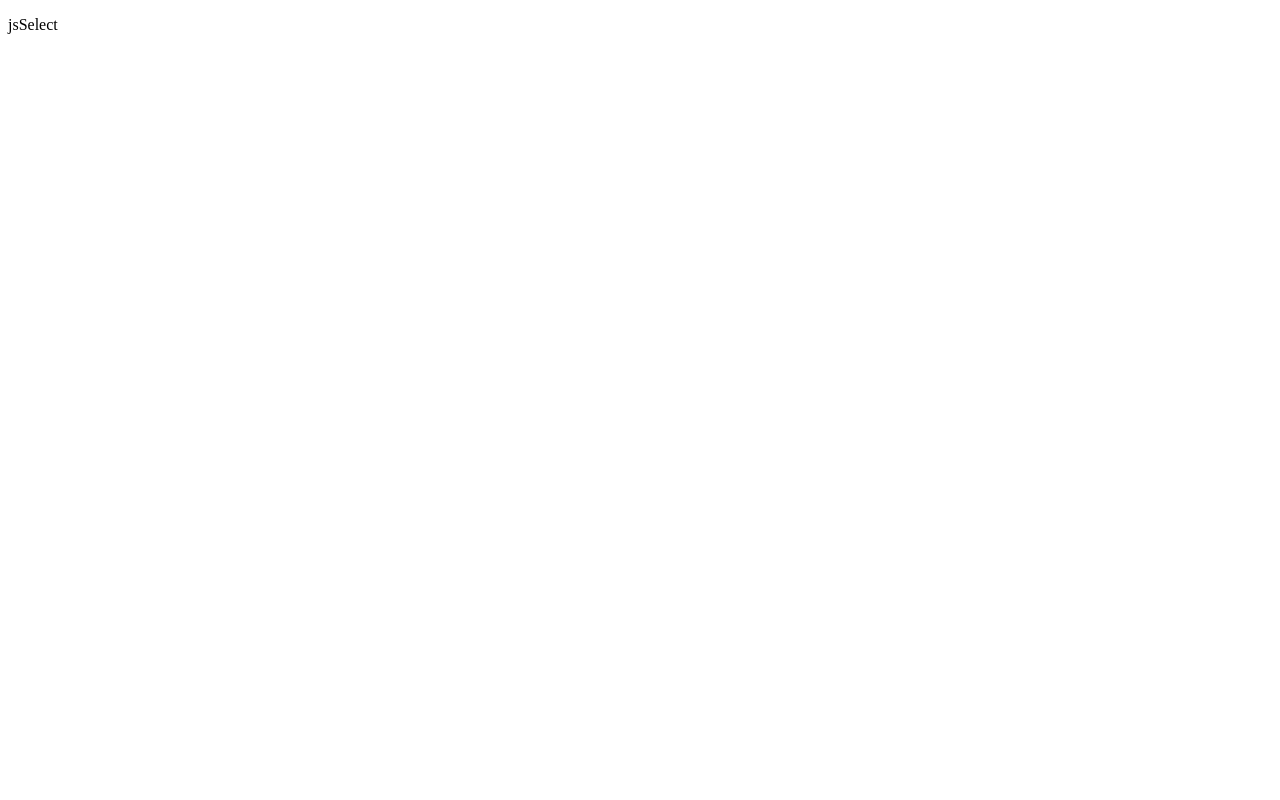
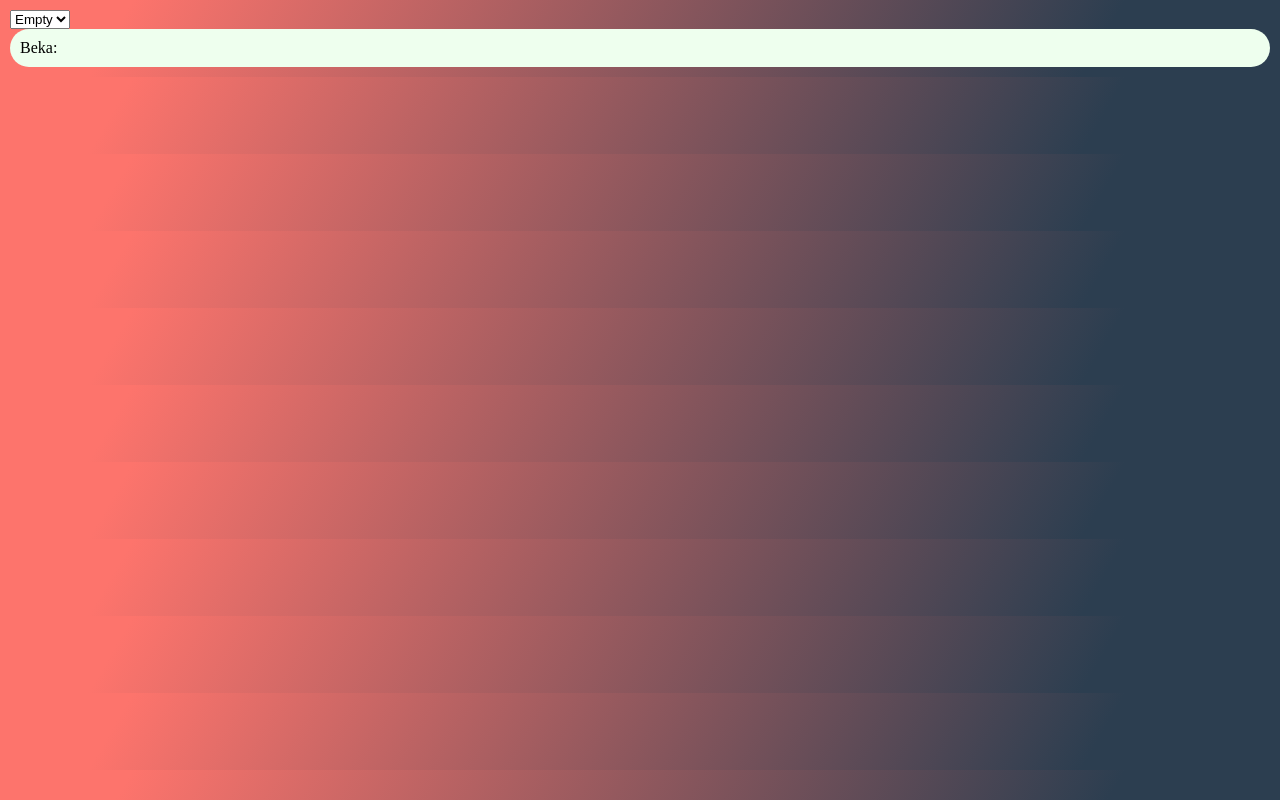
Before and after one commit to szgolebiewski256/jsSelect, a plain HTML site: page index.html in a window 1280 px wide. Drawn offline with nearby package versions, Linux system fonts and the light colour scheme.

Commit message:
defoult option

```diff
--- /dev/null
+++ b/assets/js/jsSelect.js
@@ -0,0 +1,49 @@
+(function($){
+    $.fn.jsSelect = function(config) {
+        const options = $.extend({
+            firstOptionVisible: false, //pierwsza opcja widoczna
+            textSelect: 'default', //text w select
+            responsive: {
+                mode: true,
+                width: 'auto',
+            },
+            style: {
+                background: 'default',
+                color: 'default',
+                fontSize: 'default'
+            }
+        }, config);
+
+        return this.each(function() {
+            const $this = $(this);
+            const numberOfOptions = $(this).children('option').length;
+            let textSelect = (options.textSelect != 'default') ? options.textSelect : '';
+
+            $this.after('<div class="select-container"></div>');
+            const selectContainer = $this.nextUntil();
+
+            selectContainer.each(function (){
+                let $thisCon = $(this);
+                $thisCon.append(`
+                    <div class="select-selected">
+                        <span class="textSelect">${textSelect}</span>
+                        <span class="select-selected-item bold"></span>
+                    </div>
+                    <div class="select-item-container"></div>
+                `);
+            })
+
+            console.log($this)
+            console.log(options.responsive.mode)
+
+            //responsive mode
+            if(options.responsive.mode == false){
+                if(options.responsive.width != 'auto'){
+                    const width = `${options.responsive.width}px`;
+                }
+            }
+
+            //style mode
+        });
+    }
+})(jQuery);
--- /dev/null
+++ b/assets/js/main.js
@@ -0,0 +1,5 @@
+(function($){
+    $('.jsSelect').jsSelect({
+        textSelect: 'Beka:'
+    });
+})(jQuery);
--- /dev/null
+++ b/assets/style/jsSelect.css
@@ -0,0 +1,33 @@
+.select-container{
+    display: flex;
+    align-items: center;
+    position: relative;
+    flex-direction: column;
+    transition: all .3s;
+    width: 100%;
+}
+
+.select-container .select-selected{
+    background: #efe;
+    border-radius: 30px;
+    display: flex;
+    align-items: center;
+    flex-direction: row;
+    padding: 10px;
+    width: 100%;
+}
+
+.select-container .select-item-container{
+    display: none;
+    flex-direction: column;
+    align-items: center;
+    align-content: center;
+}
+
+.select-container .select-item-container .select-item{
+    display: flex;
+    justify-content: space-between;
+    height: 50px;
+    padding: 10px;
+    background: #efe;
+}
--- /dev/null
+++ b/assets/style/main.css
@@ -0,0 +1,10 @@
+*, ::after, ::before {
+    box-sizing: border-box;
+}
+
+body{
+    background: linear-gradient(150deg, #2C3E50 15%, #FD746C 90%);
+    background: -webkit-linear-gradient(150deg, #2C3E50 15%, #FD746C 90%);
+    margin: 0;
+    padding: 10px;
+}
--- a/index.html
+++ b/index.html
@@ -3,8 +3,24 @@
 <head>
     <meta charset="UTF-8">
     <title>jsSelect</title>
+
+    <!-- JQuery -->
+    <script src="https://ajax.googleapis.com/ajax/libs/jquery/3.5.1/jquery.min.js"></script>
+    <!-- style -->
+    <link rel="stylesheet" type="text/css" href="assets/style/main.css">
+    <link rel="stylesheet" type="text/css" href="assets/style/jsSelect.css">
+    <!-- jsSelect script -->
+    <script src="assets/js/jsSelect.js"></script>
 </head>
 <body>
-    <p>jsSelect</p>
+    <select class="jsSelect">
+        <option value="">Empty</option>
+        <option value="val1">val1</option>
+        <option value="val2">val2</option>
+        <option value="val3">val3</option>
+    </select>
+
+    <!-- script -->
+    <script src="assets/js/main.js"></script>
 </body>
 </html>
```
